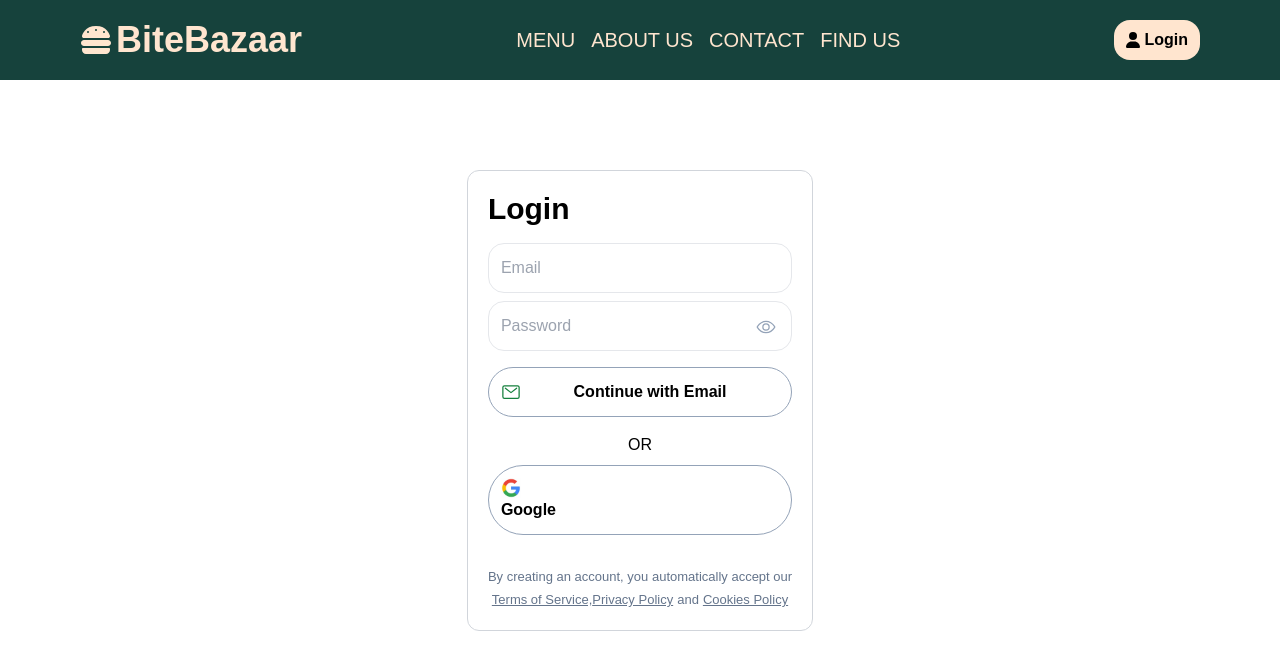
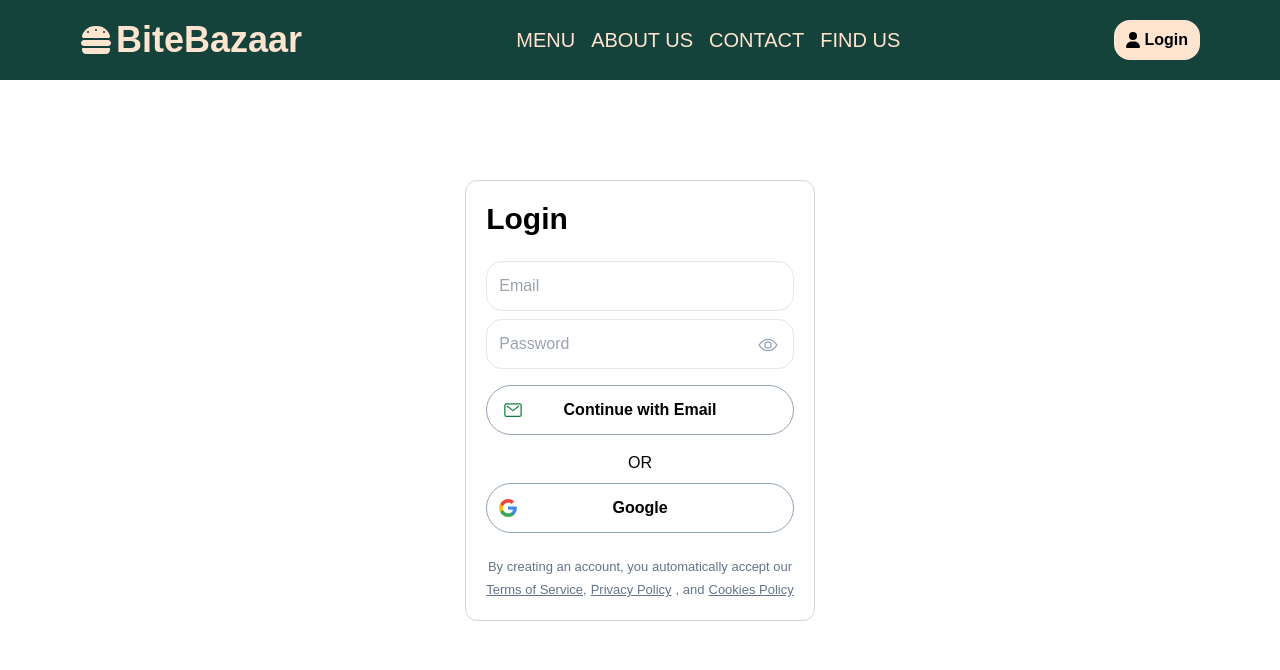
Before and after one commit to maludatech/bitebazaar, a Next.js app: page /login in a window 1280 px wide. Shown: the top 670 px of the page. Built offline with nearby package versions, Linux system fonts and the light colour scheme; no server answers.

Commit message:
updated login page.tsx

```diff
--- a/app/(user)/login/page.tsx
+++ b/app/(user)/login/page.tsx
@@ -1,7 +1,14 @@
 "use client";
 
 import { useState } from 'react';
-import { getAuth, signInWithPopup, GoogleAuthProvider, signInWithEmailAndPassword, createUserWithEmailAndPassword, fetchSignInMethodsForEmail } from 'firebase/auth';
+import {
+  getAuth,
+  signInWithPopup,
+  GoogleAuthProvider,
+  signInWithEmailAndPassword,
+  createUserWithEmailAndPassword,
+  fetchSignInMethodsForEmail
+} from 'firebase/auth';
 import { useRouter } from 'next/navigation';
 import Image from 'next/image';
 import { IonIcon } from '@ionic/react';
@@ -14,16 +21,17 @@ const Login = () => {
   const [email, setEmail] = useState<string>('');
   const [password, setPassword] = useState<string>('');
   const [showPassword, setShowPassword] = useState<boolean>(false);
-  const [showModal, setShowModal] = useState<boolean>(true);
   const [isLoading, setIsLoading] = useState<boolean>(false);
-  const [isGoogleSignInLoading , setIsGoogleSignInLoading ] = useState<boolean>(false);
+  const [isGoogleSignInLoading, setIsGoogleSignInLoading] = useState<boolean>(false);
+  const [errorMessage, setErrorMessage] = useState<string>("");
+  const [successMessage, setSuccessMessage] = useState<string>("");
 
   const router = useRouter();
   const auth = getAuth(app);
   const user = auth.currentUser;
 
   if (user) {
-    router.replace("/menu")
+    router.replace("/menu");
   }
 
   // Handle Google sign-in
@@ -32,10 +40,11 @@ const Login = () => {
     setIsGoogleSignInLoading(true);
     try {
       await signInWithPopup(auth, provider);
-      router.push('/dashboard'); // Redirect after successful login
-    } catch (error) {
-      console.error("Google sign-in error", error);
-    }finally{
+      router.push('/menu'); // Redirect after successful login
+    } catch (error: any) {
+      // Display the error message
+      setErrorMessage(`Google sign-in failed: ${error.message}`);
+    } finally {
       setIsGoogleSignInLoading(false);
     }
   };
@@ -45,32 +54,51 @@ const Login = () => {
     e.preventDefault();
     setIsLoading(true);
     try {
-      // Check if the email is already registered
       const signInMethods = await fetchSignInMethodsForEmail(auth, email);
       if (signInMethods.length > 0) {
-        // If the email exists, sign in the user
         await signInWithEmailAndPassword(auth, email, password);
+        setSuccessMessage("Login successful!");
+        setTimeout(() =>setSuccessMessage(""),3000);
+      } else {
+        await createUserWithEmailAndPassword(auth, email, password);
+        setSuccessMessage("Account created successfully!");
+        setTimeout(() =>setSuccessMessage(""),3000);
+      }
       router.push('/menu');
-      } else {
-        // If the email doesn't exist, sign up the user
-        await createUserWithEmailAndPassword(auth, email, password);
-        router.push('/menu');
+    } catch (error: any) {
+      // Check for specific error codes and display user-friendly messages
+      switch (error.code) {
+        case 'auth/invalid-email':
+          setErrorMessage("Invalid email format.");
+          setTimeout(() =>setErrorMessage(""),3000);
+          break;
+        case 'auth/user-not-found':
+          setErrorMessage("No account found with this email.");
+          setTimeout(() =>setErrorMessage(""),3000);
+          break;
+        case 'auth/wrong-password':
+          setErrorMessage("Incorrect password.");
+          setTimeout(() =>setErrorMessage(""),3000);
+          break;
+        case 'auth/email-already-in-use':
+          setErrorMessage("Email is already registered.");
+          setTimeout(() =>setErrorMessage(""),3000);
+          break;
+        default:
+          setErrorMessage(`Authentication error: ${error.message}`);
+          setTimeout(() =>setErrorMessage(""),3000);
       }
-    } catch (error) {
-      console.error("Authentication error", error);
-    }finally{
-      setIsLoading(false)
+    } finally {
+      setIsLoading(false);
     }
   };
 
   return (
-    <>
-      {showModal && (
     <div className="bg-white py-24 p-4 flex justify-center items-center min-h-screen">
-          <div className="glassmorphism max-w-96 font-rubik">
-            <h2 className="text-3xl font-bold mb-4">Login</h2>
+      <div className="glassmorphism max-w-96 flex flex-col gap-4 font-rubik">
+        <h2 className="text-3xl font-bold mb-2">Login</h2>
 
-            <form onSubmit={handleEmailSignIn} className="mb-4">
+        <form onSubmit={handleEmailSignIn}>
           <input
             type="email"
             placeholder="Email"
@@ -79,7 +107,7 @@ const Login = () => {
             className="w-full p-3 mb-2 border rounded-2xl"
             required
           />
-              <div className='relative flex items-center w-full'>
+          <div className="relative flex items-center w-full">
             <input
               type={showPassword ? "text" : "password"}
               placeholder="Password"
@@ -88,14 +116,24 @@ const Login = () => {
               className="w-full p-3 mb-4 border rounded-2xl"
               required
             />
-                <IonIcon icon={showPassword ? eyeOffOutline : eyeOutline} className='size-5 right-4 top-4 absolute text-slate-400 hover:cursor-pointer' onClick={()=>setShowPassword(!showPassword)}/>
+            <IonIcon
+              icon={showPassword ? eyeOffOutline : eyeOutline}
+              className="size-5 right-4 top-4 absolute text-slate-400 hover:cursor-pointer"
+              onClick={() => setShowPassword(!showPassword)}
+            />
           </div>
           <button
             type="submit"
             className="w-full flex items-center justify-center font-bold text-black p-3 rounded-full border-slate-400 border-[1px] relative hover:bg-slate-200"
           >
-                <IonIcon icon={mailOutline} className='size-5 text-green-700'/>
-                <h1 className='mx-auto'>Continue with Email</h1>
+            {isLoading ? (
+              <Spinner otherStyles={""} />
+            ) : (
+              <div className="flex items-center justify-center">
+                <IonIcon icon={mailOutline} className="size-5 text-green-700 absolute left-4" />
+                <h1 className="mx-auto">Continue with Email</h1>
+              </div>
+            )}
           </button>
         </form>
 
@@ -103,38 +141,49 @@ const Login = () => {
           <p className="mb-2 font-medium uppercase">or</p>
           <button
             onClick={handleGoogleSignIn}
-                className="w-full flex items-center font-bold text-black p-3 rounded-full border-slate-400 border-[1px]  hover:bg-slate-200"
+            className="w-full flex items-center justify-center font-bold text-black p-3 rounded-full border-slate-400 border-[1px] hover:bg-slate-200"
             disabled={isGoogleSignInLoading}
           >
-                {isGoogleSignInLoading ?
-                <Spinner otherStyles={""}/> :
-                <div className='relative'>
+            {isGoogleSignInLoading ? (
+              <Spinner otherStyles={""} />
+            ) : (
+              <div className="flex items-center justify-center">
                 <Image
                   src={"/assets/images/google-icon.jpg"}
-                    alt='google icon'
+                  alt="Google Icon"
                   width={20}
                   height={20}
+                  className="left-8 absolute"
                 />
-                  <h1 className='mx-auto'>Google</h1>
+                <h1 className="mx-auto">Google</h1>
               </div>
-                }
+            )}
           </button>
         </div>
 
-            <div className='text-center justify-center mt-8 text-[13px] flex flex-col gap-1 text-slate-500'>
+        {errorMessage && (
+          <p className="w-full p-2 text-sm text-red-500 bg-red-300 border-red-500 border-[1px] rounded-2xl">
+            {errorMessage}
+          </p>
+        )}
+
+        {successMessage && (
+          <p className="w-full p-2 text-sm text-blue-500 bg-blue-300 border-blue-500 border-[1px] rounded-2xl">
+            {successMessage}
+          </p>
+        )}
+
+        <div className="text-center justify-center mt-2 text-[13px] flex flex-col gap-1 text-slate-500">
           <p>By creating an account, you automatically accept our</p>
-                <p className=''>
-                    <Link href={"/terms-of-service"} className='underline hover:underline-offset-2'>Terms of Service,</Link>
-                    <Link href={"/privacy-policy"} className='underline hover:underline-offset-2 pr-1'>Privacy Policy</Link>
+          <p>
+            <Link href="/terms-of-service" className="underline hover:underline-offset-2">Terms of Service</Link>,
+            <Link href="/privacy-policy" className="underline hover:underline-offset-2 px-1">Privacy Policy</Link>,
             and
-                    <Link href={"/cookies-policy"} className='underline hover:underline-offset-2 pl-1'>Cookies Policy</Link>
+            <Link href="/cookies-policy" className="underline hover:underline-offset-2 pl-1">Cookies Policy</Link>
           </p>
         </div>
-
       </div>
     </div>
-      )}
-    </>
   );
 };
 
```
Lines whose indentation alone changed are shown as unchanged.
